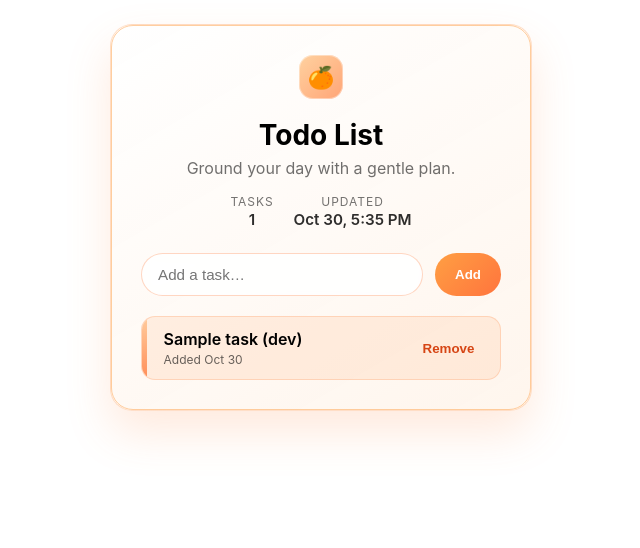
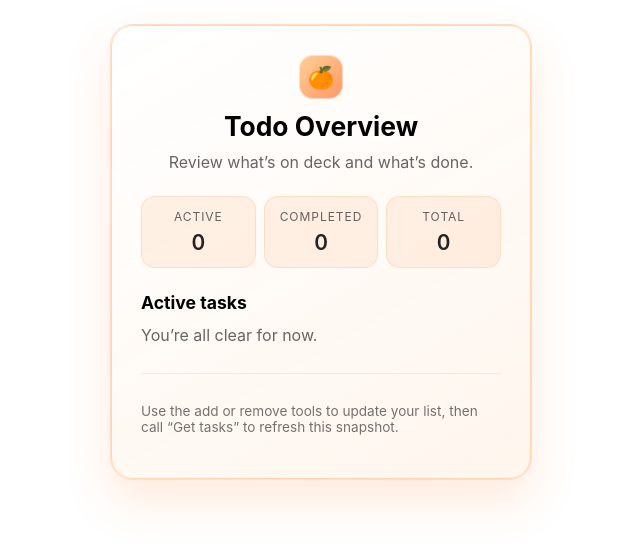
Before and after one commit to Haniehz1/orange_todo_app, a React (Create React App) app in the folder web/: page / in a window 1280 px wide. Shown: the top 548 px of the page, without its empty margins (335-975 px from the left). Built offline with nearby package versions, Linux system fonts and the light colour scheme.

Commit message:
Persist todos and track completions

```diff
--- a/web/src/components/App.css
+++ b/web/src/components/App.css
@@ -2,25 +2,21 @@
   width: 100%;
   display: flex;
   justify-content: center;
-  align-items: flex-start;
   padding: 24px 16px;
   background: transparent;
-  transition: color 0.3s ease;
   font-family: "Inter", system-ui, -apple-system, BlinkMacSystemFont, sans-serif;
 }
 
 .App.dark {
-  background: transparent;
   color: #ffe7d3;
 }
 
 .todo-card {
   width: 360px;
   max-width: 100%;
-  margin: 0 auto;
   background: linear-gradient(150deg, rgba(255, 255, 255, 0.97), rgba(255, 245, 236, 0.94));
   border-radius: 22px;
-  border: 1px solid rgba(255, 163, 102, 0.35);
+  border: 1px solid rgba(255, 163, 102, 0.32);
   box-shadow: 0 22px 45px rgba(255, 138, 70, 0.18);
   padding: 1.9rem;
   backdrop-filter: blur(10px);
@@ -30,7 +26,6 @@
 .App.dark .todo-card {
   background: linear-gradient(145deg, rgba(36, 24, 16, 0.94), rgba(48, 31, 20, 0.94));
   border-color: rgba(255, 205, 150, 0.32);
-  color: #ffe7d3;
   box-shadow: 0 22px 45px rgba(194, 102, 42, 0.32);
 }
 
@@ -39,24 +34,26 @@
   position: absolute;
   inset: 0;
   border-radius: 22px;
-  border: 1.5px solid rgba(255, 180, 110, 0.65);
+  border: 1.5px solid rgba(255, 180, 110, 0.5);
   pointer-events: none;
 }
 
 .todo-card__header {
   text-align: center;
   margin-bottom: 1.5rem;
+  display: grid;
+  gap: 0.65rem;
 }
 
 .todo-card__badge {
   width: 44px;
   height: 44px;
-  margin: 0 auto 0.75rem;
+  margin: 0 auto;
   border-radius: 14px;
   display: grid;
   place-items: center;
-  background: linear-gradient(135deg, rgba(255, 187, 111, 0.65), rgba(255, 135, 75, 0.75));
-  box-shadow: inset 0 0 0 1px rgba(255, 255, 255, 0.4);
+  background: linear-gradient(135deg, rgba(255, 187, 111, 0.7), rgba(255, 135, 75, 0.85));
+  box-shadow: inset 0 0 0 1px rgba(255, 255, 255, 0.5);
 }
 
 .todo-card__badge span {
@@ -64,160 +61,108 @@
 }
 
 .todo-card__header h1 {
-  font-size: 1.75rem;
-  margin-bottom: 0.35rem;
+  font-size: 1.65rem;
+  margin: 0;
 }
 
 .todo-card__header p {
-  color: rgba(0, 0, 0, 0.56);
   margin: 0;
+  color: rgba(0, 0, 0, 0.6);
 }
 
 .App.dark .todo-card__header p {
   color: rgba(255, 231, 211, 0.7);
 }
 
-.todo-card__meta {
+.todo-summary {
   display: grid;
-  grid-template-columns: repeat(2, auto);
-  gap: 0.5rem 1.25rem;
-  justify-content: center;
-  margin: 1rem auto 0;
-  font-size: 0.75rem;
-  text-transform: uppercase;
-  letter-spacing: 0.08em;
-  color: rgba(0, 0, 0, 0.55);
+  grid-template-columns: repeat(3, minmax(0, 1fr));
+  gap: 0.5rem;
+  margin-bottom: 1.5rem;
 }
 
-.todo-card__meta div {
+.todo-summary div {
+  padding: 0.75rem;
+  border-radius: 14px;
+  background: rgba(255, 170, 111, 0.15);
+  border: 1px solid rgba(255, 170, 111, 0.25);
   display: grid;
-  gap: 0.1rem;
+  gap: 0.35rem;
+  justify-items: center;
 }
 
-.todo-card__meta dt {
-  margin: 0;
+.App.dark .todo-summary div {
+  background: rgba(255, 180, 124, 0.2);
+  border-color: rgba(255, 180, 124, 0.28);
 }
 
-.todo-card__meta dd {
-  margin: 0;
-  font-size: 0.95rem;
-  font-weight: 600;
-  text-transform: none;
-  letter-spacing: normal;
-  color: rgba(0, 0, 0, 0.82);
+.todo-summary__label {
+  font-size: 0.75rem;
+  letter-spacing: 0.08em;
+  text-transform: uppercase;
+  color: rgba(0, 0, 0, 0.6);
 }
 
-.App.dark .todo-card__meta {
+.App.dark .todo-summary__label {
   color: rgba(255, 231, 211, 0.6);
 }
 
-.App.dark .todo-card__meta dd {
+.todo-summary__value {
+  font-size: 1.3rem;
+  font-weight: 600;
+  color: rgba(0, 0, 0, 0.85);
+}
+
+.App.dark .todo-summary__value {
   color: rgba(255, 231, 211, 0.9);
 }
 
-.todo-form {
-  display: flex;
-  gap: 0.75rem;
-  margin-bottom: 1.25rem;
+.todo-section {
+  margin-bottom: 1.75rem;
 }
 
-.todo-form__input {
-  flex: 1;
-  padding: 0.75rem 1rem;
-  border-radius: 999px;
-  border: 1px solid rgba(255, 139, 81, 0.35);
-  font-size: 0.95rem;
-  background: rgba(255, 255, 255, 0.9);
-  backdrop-filter: blur(4px);
+.todo-section h2 {
+  font-size: 1.1rem;
+  margin: 0 0 0.75rem;
 }
 
-.todo-form__input:focus {
-  outline: none;
-  border-color: #ff762b;
-  box-shadow: 0 0 0 3px rgba(255, 139, 81, 0.25);
+.todo-highlight {
+  padding: 1rem 1.1rem;
+  border-radius: 16px;
+  background: rgba(255, 200, 150, 0.18);
+  border: 1px solid rgba(255, 170, 111, 0.3);
+  display: grid;
+  gap: 0.35rem;
 }
 
-.todo-form__button {
-  border: none;
-  border-radius: 999px;
-  padding: 0 1.25rem;
-  font-weight: 600;
-  background: linear-gradient(135deg, #ff9f43, #ff743d);
-  color: #fff;
-  cursor: pointer;
-  transition: transform 0.15s ease, box-shadow 0.15s ease;
+.todo-highlight--complete {
+  background: rgba(193, 255, 215, 0.16);
+  border-color: rgba(139, 214, 172, 0.3);
 }
 
-.todo-form__button:disabled {
-  opacity: 0.6;
-  cursor: not-allowed;
+.todo-highlight__title {
+  font-weight: 600;
 }
 
-.todo-form__button:not(:disabled):hover {
-  transform: translateY(-1px);
-  box-shadow: 0 8px 18px rgba(255, 109, 40, 0.35);
-}
-
-.todo-alert {
-  background: rgba(255, 89, 89, 0.1);
-  border: 1px solid rgba(255, 89, 89, 0.3);
-  color: #b80000;
-  padding: 0.65rem 0.85rem;
-  border-radius: 12px;
-  margin-bottom: 1rem;
+.todo-highlight__meta {
   font-size: 0.85rem;
-}
-
-.App.dark .todo-alert {
-  background: rgba(255, 173, 173, 0.12);
-  color: #ffdede;
-  border-color: rgba(255, 173, 173, 0.24);
+  color: rgba(0, 0, 0, 0.6);
 }
 
 .todo-list {
   list-style: none;
-  display: flex;
-  flex-direction: column;
+  margin: 0;
+  padding: 0;
+  display: grid;
   gap: 0.75rem;
-  padding: 0;
-  margin: 0;
 }
 
 .todo-item {
-  display: flex;
-  align-items: center;
-  justify-content: space-between;
-  padding: 0.75rem 1rem;
-  padding-left: 1.35rem;
-  border-radius: 14px;
-  background: rgba(255, 163, 95, 0.15);
-  border: 1px solid rgba(255, 140, 77, 0.26);
   position: relative;
-  overflow: hidden;
-}
-
-.App.dark .todo-item {
-  background: rgba(255, 181, 124, 0.18);
-  border-color: rgba(255, 181, 124, 0.26);
-}
-
-.todo-item__body {
-  display: flex;
-  flex-direction: column;
-  gap: 0.15rem;
-}
-
-.todo-item__title {
-  font-weight: 600;
-}
-
-.todo-item__timestamp {
-  font-size: 0.75rem;
-  color: rgba(0, 0, 0, 0.6);
-}
-
-.App.dark .todo-item__timestamp {
-  color: rgba(255, 231, 211, 0.6);
+  padding: 0.85rem 1rem 0.85rem 1.4rem;
+  border-radius: 16px;
+  background: rgba(255, 185, 128, 0.16);
+  border: 1px solid rgba(255, 171, 116, 0.25);
 }
 
 .todo-item__accent {
@@ -226,56 +171,73 @@
   bottom: 0;
   left: 0;
   width: 5px;
-  background: linear-gradient(180deg, rgba(255, 200, 150, 0.9), rgba(255, 132, 74, 0.9));
+  border-radius: 16px 0 0 16px;
+  background: linear-gradient(180deg, rgba(255, 210, 160, 0.95), rgba(255, 138, 74, 0.95));
 }
 
-.todo-item__remove {
-  border: none;
-  background: transparent;
-  color: #d64514;
+.todo-item__title {
   font-weight: 600;
-  cursor: pointer;
-  padding: 0.35rem 0.6rem;
-  border-radius: 999px;
-  transition: background-color 0.2s ease, color 0.2s ease;
 }
 
-.App.dark .todo-item__remove {
-  color: #ffb997;
+.todo-item__timestamp {
+  font-size: 0.85rem;
+  color: rgba(0, 0, 0, 0.55);
 }
 
-.todo-item__remove:disabled {
-  opacity: 0.4;
-  cursor: not-allowed;
-}
-
-.todo-item__remove:not(:disabled):hover {
-  background: rgba(214, 69, 20, 0.12);
+.App.dark .todo-item__timestamp {
+  color: rgba(255, 231, 211, 0.6);
 }
 
 .todo-empty {
-  margin-top: 2rem;
-  text-align: center;
-  color: rgba(0, 0, 0, 0.7);
+  margin: 0;
+  color: rgba(0, 0, 0, 0.6);
 }
 
 .App.dark .todo-empty {
-  color: rgba(255, 231, 211, 0.7);
+  color: rgba(255, 231, 211, 0.65);
 }
 
-.todo-empty__emoji {
-  display: inline-block;
-  font-size: 2rem;
-  margin-bottom: 0.25rem;
+.todo-timeline {
+  list-style: none;
+  margin: 0;
+  padding: 0;
+  display: grid;
+  gap: 0.6rem;
 }
 
-@media (max-width: 480px) {
-  .todo-form {
-    flex-direction: column;
-  }
+.todo-timeline li {
+  display: flex;
+  justify-content: space-between;
+  gap: 0.75rem;
+  font-size: 0.9rem;
+}
 
-  .todo-form__button {
-    width: 100%;
-    padding: 0.75rem;
+.todo-timeline__title {
+  font-weight: 500;
+}
+
+.todo-timeline__meta {
+  color: rgba(0, 0, 0, 0.55);
+}
+
+.App.dark .todo-timeline__meta {
+  color: rgba(255, 231, 211, 0.6);
+}
+
+.todo-footer {
+  padding-top: 1rem;
+  border-top: 1px solid rgba(255, 175, 118, 0.25);
+  font-size: 0.85rem;
+  color: rgba(0, 0, 0, 0.55);
+}
+
+.App.dark .todo-footer {
+  border-top-color: rgba(255, 210, 170, 0.22);
+  color: rgba(255, 231, 211, 0.6);
+}
+
+@media (max-width: 420px) {
+  .todo-summary {
+    grid-template-columns: repeat(2, minmax(0, 1fr));
   }
 }
--- a/web/src/components/App.tsx
+++ b/web/src/components/App.tsx
@@ -1,16 +1,31 @@
-import { FormEvent, useCallback, useEffect, useMemo, useState } from "react";
+import { useEffect, useMemo, useState } from "react";
 import "./App.css";
 import { useTheme } from "src/utils/hooks/use-theme";
-import { useWidgetState } from "src/utils/hooks/use-widget-state";
 import { useOpenAiGlobal } from "src/utils/hooks/use-openai-global";
-import type { TodoTask, TodoWidgetState } from "src/utils/types";
-
-const GET_TASKS_TOOL = "todo-get-tasks";
-const ADD_TASK_TOOL = "todo-add-task";
-const REMOVE_TASK_TOOL = "todo-remove-task";
+import type { CompletedTask, TodoStats, TodoTask } from "src/utils/types";
 
 type ToolOutputPayload = {
   tasks?: TodoTask[];
+  stats?: TodoStats;
+  completedTasks?: CompletedTask[];
+  added?: TodoTask;
+  removed?: TodoTask;
+};
+
+const MODE: "get" | "add" | "remove" =
+  (typeof window !== "undefined" &&
+    ((window as unknown as { __TODO_WIDGET_MODE__?: string })
+      .__TODO_WIDGET_MODE__ as "get" | "add" | "remove" | undefined)) ||
+  "get";
+
+const DEFAULT_STATS: TodoStats = { total: 0, active: 0, completed: 0 };
+
+const DEFAULT_SNAPSHOT = {
+  tasks: [] as TodoTask[],
+  stats: DEFAULT_STATS,
+  completed: [] as CompletedTask[],
+  added: null as TodoTask | null,
+  removed: null as TodoTask | null,
 };
 
 function normalizeTasks(value: unknown): TodoTask[] | null {
@@ -18,178 +33,202 @@ function normalizeTasks(value: unknown): TodoTask[] | null {
     return null;
   }
 
-  const filtered = value.filter(
-    (item): item is TodoTask =>
-      item &&
-      typeof item === "object" &&
-      typeof item.id === "string" &&
-      typeof item.title === "string"
-  );
+  return value
+    .map((item) => normalizeTask(item))
+    .filter((item): item is TodoTask => item != null);
+}
 
-  return filtered;
+function normalizeStats(value: unknown): TodoStats | null {
+  if (!value || typeof value !== "object") {
+    return null;
+  }
+  const stats = value as Record<string, unknown>;
+  const total = Number(stats.total ?? 0);
+  const active = Number(stats.active ?? 0);
+  const completed = Number(stats.completed ?? 0);
+  return {
+    total: Number.isFinite(total) ? total : 0,
+    active: Number.isFinite(active) ? active : 0,
+    completed: Number.isFinite(completed) ? completed : 0,
+    lastCompletedAt:
+      typeof stats.lastCompletedAt === "string"
+        ? stats.lastCompletedAt
+        : undefined,
+  };
+}
+
+function normalizeCompleted(value: unknown): CompletedTask[] | null {
+  if (!Array.isArray(value)) {
+    return null;
+  }
+  return value
+    .map((entry) => {
+      if (!entry || typeof entry !== "object") {
+        return null;
+      }
+      const record = entry as Record<string, unknown>;
+      if (
+        typeof record.id === "string" &&
+        typeof record.title === "string" &&
+        typeof record.completed_at === "string"
+      ) {
+        return {
+          id: record.id,
+          title: record.title,
+          completed_at: record.completed_at,
+        } satisfies CompletedTask;
+      }
+      return null;
+    })
+    .filter((entry): entry is CompletedTask => entry != null);
+}
+
+function normalizeTask(value: unknown): TodoTask | null {
+  if (!value || typeof value !== "object") {
+    return null;
+  }
+  const record = value as Record<string, unknown>;
+  if (typeof record.id === "string" && typeof record.title === "string") {
+    const created =
+      typeof record.created_at === "string"
+        ? record.created_at
+        : new Date().toISOString();
+    return {
+      id: record.id,
+      title: record.title,
+      created_at: created,
+      done: Boolean(record.done),
+    } satisfies TodoTask;
+  }
+  return null;
+}
+
+function formatTimestamp(value?: string | null): string {
+  if (!value) {
+    return "—";
+  }
+  const date = new Date(value);
+  if (Number.isNaN(date.getTime())) {
+    return "—";
+  }
+  return date.toLocaleString(undefined, {
+    month: "short",
+    day: "numeric",
+    hour: "numeric",
+    minute: "2-digit",
+  });
 }
 
 function App() {
   const theme = useTheme();
   const toolOutput = useOpenAiGlobal("toolOutput") as ToolOutputPayload | null;
-  const [widgetState, setWidgetState] = useWidgetState<TodoWidgetState>(() => ({
-    tasks: [],
-  }));
-  const [tasks, setTasks] = useState<TodoTask[]>(widgetState?.tasks ?? []);
-  const [newTask, setNewTask] = useState("");
-  const [isBusy, setIsBusy] = useState(false);
-  const [error, setError] = useState<string | null>(null);
+
+  const [snapshot, setSnapshot] = useState(DEFAULT_SNAPSHOT);
+
+  useEffect(() => {
+    if (!toolOutput) {
+      return;
+    }
+
+    setSnapshot((prev) => {
+      const tasks = normalizeTasks(toolOutput.tasks) ?? prev.tasks;
+      const stats = normalizeStats(toolOutput.stats) ?? prev.stats;
+      const completed = normalizeCompleted(toolOutput.completedTasks) ?? prev.completed;
+      const added = normalizeTask(toolOutput.added);
+      const removed = normalizeTask(toolOutput.removed);
+
+      return {
+        tasks,
+        stats,
+        completed,
+        added: added ?? (MODE === "add" ? prev.added : null),
+        removed: removed ?? (MODE === "remove" ? prev.removed : null),
+      };
+    });
+  }, [toolOutput]);
+
+  const { tasks, stats, completed, added, removed } = snapshot;
 
   const sortedTasks = useMemo(
     () => [...tasks].sort((a, b) => a.created_at.localeCompare(b.created_at)),
     [tasks]
   );
 
-  const lastUpdatedDisplay = useMemo(() => {
-    const timestamp =
-      widgetState?.lastUpdated ??
-      (sortedTasks.length ? sortedTasks[sortedTasks.length - 1].created_at : null);
-    if (!timestamp) {
-      return "Never";
-    }
-    return new Date(timestamp).toLocaleString(undefined, {
-      month: "short",
-      day: "numeric",
-      hour: "numeric",
-      minute: "2-digit",
-    });
-  }, [sortedTasks, widgetState?.lastUpdated]);
-
-  const syncTasks = useCallback(
-    (next: TodoTask[]) => {
-      setTasks(next);
-      setWidgetState({
-        tasks: next,
-        lastUpdated: new Date().toISOString(),
-      });
-    },
-    [setWidgetState]
+  const recentCompletions = useMemo(
+    () => [...completed].sort((a, b) => b.completed_at.localeCompare(a.completed_at)).slice(0, 5),
+    [completed]
   );
 
-  useEffect(() => {
-    if (widgetState?.tasks?.length) {
-      setTasks(widgetState.tasks);
-    }
-  }, [widgetState]);
+  const headerTitle =
+    MODE === "add"
+      ? "Task Added"
+      : MODE === "remove"
+      ? "Task Completed"
+      : "Todo Overview";
 
-  useEffect(() => {
-    const incoming = normalizeTasks(toolOutput?.tasks);
-    if (incoming) {
-      syncTasks(incoming);
-    }
-  }, [toolOutput, syncTasks]);
-
-  const parseResult = useCallback(
-    (rawResult: string | undefined) => {
-      if (!rawResult) {
-        return;
-      }
-      try {
-        const parsed = JSON.parse(rawResult);
-        const parsedTasks = normalizeTasks(parsed?.tasks);
-        if (parsedTasks) {
-          syncTasks(parsedTasks);
-        }
-      } catch {
-        // swallow parse errors – some hosts may not return JSON text
-      }
-    },
-    [syncTasks]
-  );
-
-  const runTool = useCallback(
-    async (name: string, payload: Record<string, unknown>) => {
-      if (typeof window === "undefined" || !window.openai?.callTool) {
-        return;
-      }
-
-      setIsBusy(true);
-      setError(null);
-      try {
-        const response = await window.openai.callTool(name, payload);
-        parseResult(response?.result);
-      } catch (err) {
-        console.error("Tool call failed", err);
-        setError("Something went wrong. Please try again.");
-      } finally {
-        setIsBusy(false);
-      }
-    },
-    [parseResult]
-  );
-
-  useEffect(() => {
-    // Load initial tasks from the server
-    runTool(GET_TASKS_TOOL, {});
-  }, [runTool]);
-
-  const handleAddTask = useCallback(
-    async (event: FormEvent<HTMLFormElement>) => {
-      event.preventDefault();
-      const title = newTask.trim();
-      if (!title) {
-        setError("Please enter a task before adding.");
-        return;
-      }
-
-      setNewTask("");
-      await runTool(ADD_TASK_TOOL, { title });
-    },
-    [newTask, runTool]
-  );
-
-  const handleRemoveTask = useCallback(
-    async (taskId: string) => {
-      await runTool(REMOVE_TASK_TOOL, { id: taskId });
-    },
-    [runTool]
-  );
+  const headerSubtitle =
+    MODE === "add"
+      ? "Captured and saved your new todo."
+      : MODE === "remove"
+      ? "Checked off and logged for your records."
+      : "Review what’s on deck and what’s done.";
 
   return (
     <div className={`App ${theme}`} data-theme={theme}>
-      <div className="todo-card" role="region" aria-label="Todo list">
+      <section className={`todo-card todo-card--${MODE}`} aria-label="Todo widget">
         <header className="todo-card__header">
           <div className="todo-card__badge" aria-hidden>
             <span role="img" aria-label="Citrus check">
               🍊
             </span>
           </div>
-          <h1>Todo List</h1>
-          <p>Ground your day with a gentle plan.</p>
-          <dl className="todo-card__meta">
+          <h1>{headerTitle}</h1>
+          <p>{headerSubtitle}</p>
+        </header>
+
+        <div className="todo-summary" aria-label="Summary">
           <div>
-              <dt>Tasks</dt>
-              <dd>{sortedTasks.length}</dd>
+            <span className="todo-summary__label">Active</span>
+            <span className="todo-summary__value">{stats.active}</span>
           </div>
           <div>
-              <dt>Updated</dt>
-              <dd>{lastUpdatedDisplay}</dd>
+            <span className="todo-summary__label">Completed</span>
+            <span className="todo-summary__value">{stats.completed}</span>
           </div>
-          </dl>
-        </header>
+          <div>
+            <span className="todo-summary__label">Total</span>
+            <span className="todo-summary__value">{stats.total}</span>
+          </div>
+        </div>
 
-        <form className="todo-form" onSubmit={handleAddTask}>
-          <input
-            className="todo-form__input"
-            type="text"
-            placeholder="Add a task…"
-            value={newTask}
-            onChange={(event) => setNewTask(event.target.value)}
-            disabled={isBusy}
-            aria-label="Task title"
-          />
-          <button className="todo-form__button" type="submit" disabled={isBusy}>
-            Add
-          </button>
-        </form>
+        {MODE === "add" && added && (
+          <section className="todo-section" aria-label="New task">
+            <h2>New task saved</h2>
+            <div className="todo-highlight">
+              <span className="todo-highlight__title">{added.title}</span>
+              <span className="todo-highlight__meta">
+                Added {formatTimestamp(added.created_at)}
+              </span>
+            </div>
+          </section>
+        )}
 
-        {error && <div className="todo-alert">{error}</div>}
+        {MODE === "remove" && removed && (
+          <section className="todo-section" aria-label="Completed task">
+            <h2>Marked complete</h2>
+            <div className="todo-highlight todo-highlight--complete">
+              <span className="todo-highlight__title">{removed.title}</span>
+              <span className="todo-highlight__meta">
+                Completed {formatTimestamp(stats.lastCompletedAt)}
+              </span>
+            </div>
+          </section>
+        )}
 
+        {MODE === "get" && (
+          <section className="todo-section" aria-label="Active tasks">
+            <h2>Active tasks</h2>
+            {sortedTasks.length > 0 ? (
               <ul className="todo-list">
                 {sortedTasks.map((task) => (
                   <li key={task.id} className="todo-item">
@@ -197,31 +236,41 @@ function App() {
                     <div className="todo-item__body">
                       <span className="todo-item__title">{task.title}</span>
                       <span className="todo-item__timestamp">
-                  Added {new Date(task.created_at).toLocaleDateString(undefined, { month: "short", day: "numeric" })}
+                        Added {formatTimestamp(task.created_at)}
                       </span>
                     </div>
-              <button
-                className="todo-item__remove"
-                type="button"
-                onClick={() => handleRemoveTask(task.id)}
-                disabled={isBusy}
-                aria-label={`Remove ${task.title}`}
-              >
-                Remove
-              </button>
                   </li>
                 ))}
               </ul>
+            ) : (
+              <p className="todo-empty">You’re all clear for now.</p>
+            )}
+          </section>
+        )}
 
-        {sortedTasks.length === 0 && (
-          <div className="todo-empty">
-            <span className="todo-empty__emoji" role="img" aria-hidden>
-              🍊
+        {recentCompletions.length > 0 && (
+          <section className="todo-section" aria-label="Recent completions">
+            <h2>Recent completions</h2>
+            <ol className="todo-timeline">
+              {recentCompletions.map((entry) => (
+                <li key={`${entry.id}-${entry.completed_at}`}>
+                  <span className="todo-timeline__title">{entry.title}</span>
+                  <span className="todo-timeline__meta">
+                    {formatTimestamp(entry.completed_at)}
                   </span>
-            <p>Nothing here yet. Add your first task!</p>
-          </div>
+                </li>
+              ))}
+            </ol>
+          </section>
         )}
-      </div>
+
+        <footer className="todo-footer">
+          <p>
+            Use the add or remove tools to update your list, then call “Get tasks” to
+            refresh this snapshot.
+          </p>
+        </footer>
+      </section>
     </div>
   );
 }
```
Also changed, not shown: web/src/utils/types.ts (+15 -0 lines), 13 other files (tests, documents, lock files or other folders). Lines whose indentation alone changed are shown as unchanged.
